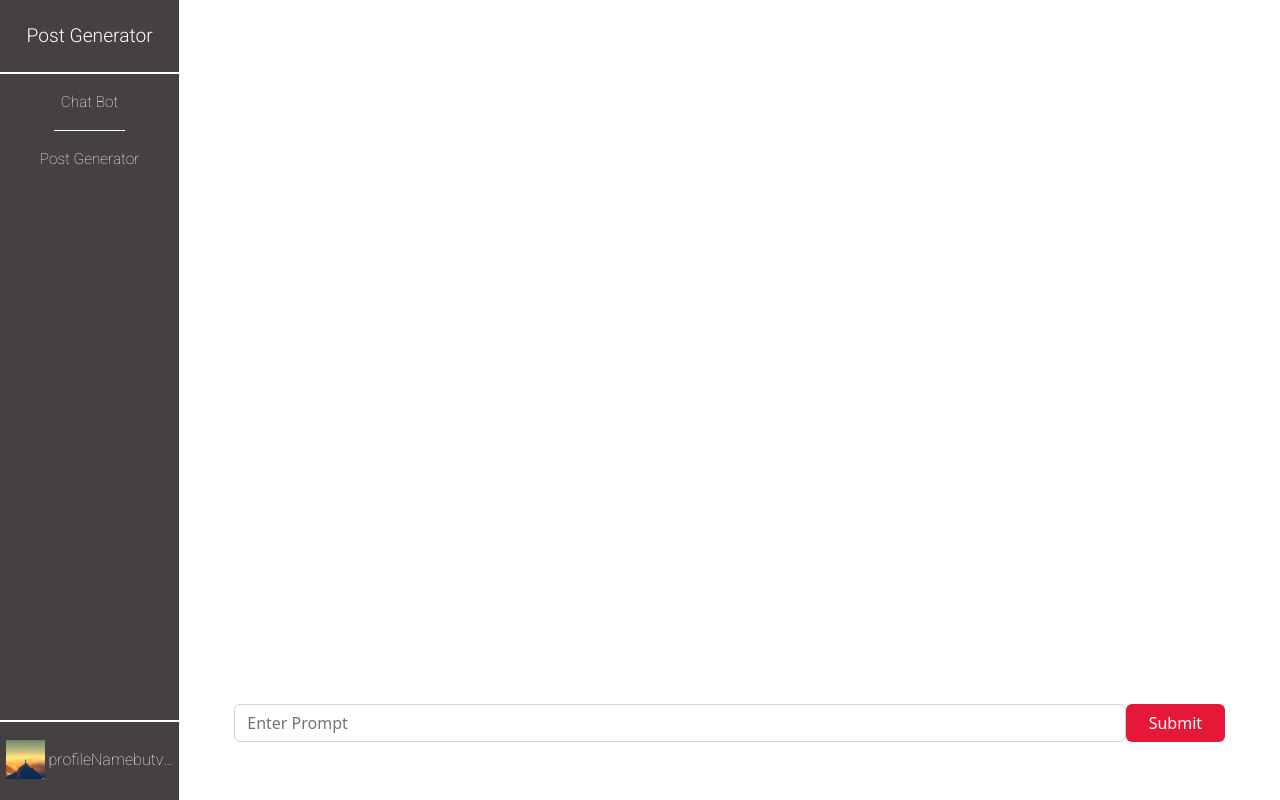
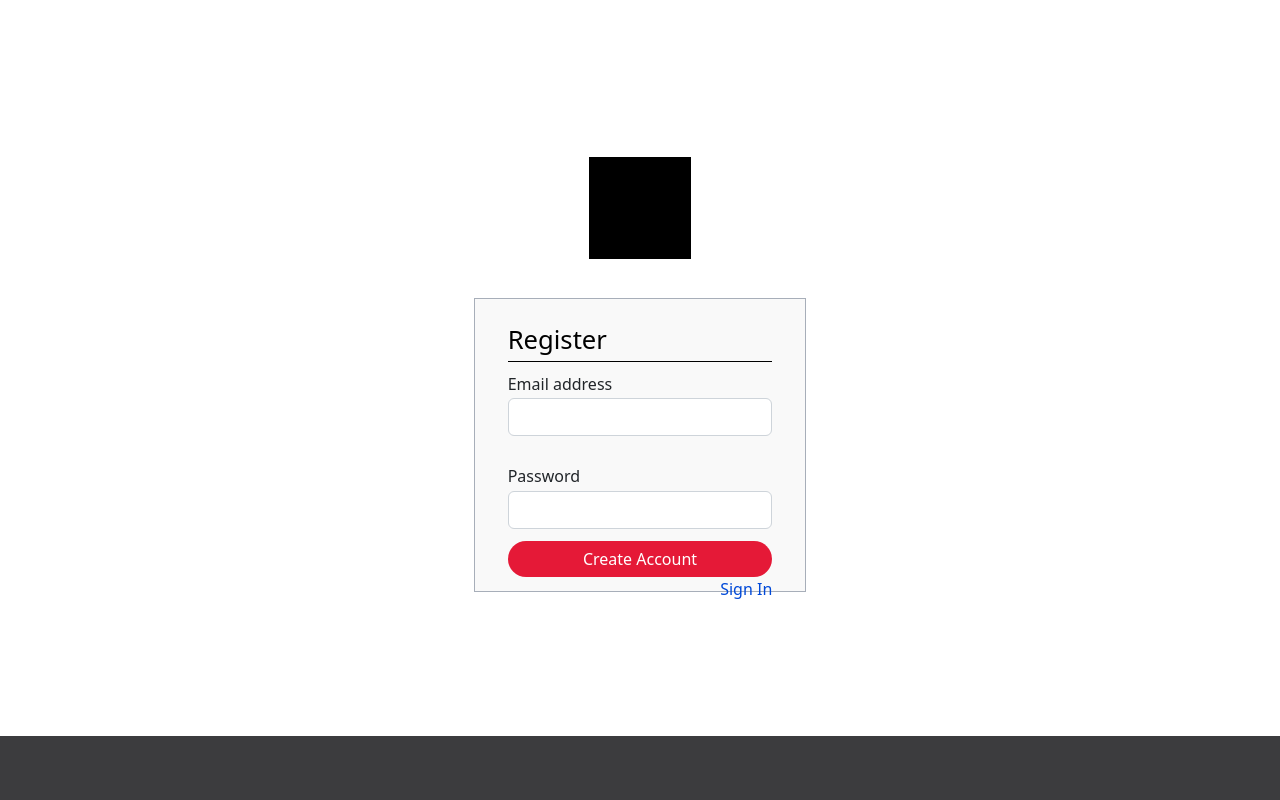
Before and after one commit to ZhengThomas/Quiresoft-AI-project, a React (Create React App) app: page /register in a window 1280 px wide. Built offline with nearby package versions, Linux system fonts and the light colour scheme.

Commit message:
added routing

```diff
--- a/package.json
+++ b/package.json
@@ -20,6 +20,7 @@
     "react": "^18.2.0",
     "react-bootstrap": "^2.7.4",
     "react-dom": "^18.2.0",
+    "react-router-dom": "^6.12.1",
     "react-scripts": "5.0.1",
     "web-vitals": "^2.1.4"
   },
--- a/src/Components/LoginPage.js
+++ b/src/Components/LoginPage.js
@@ -40,7 +40,9 @@
         console.log(res)
 
         if(res.data != false){
-            window.sessionStorage.token = res.data;
+          window.sessionStorage.token = res.data;
+          window.location.href = "/";
+
         }
         else{
             this.setState({failed:true});
--- a/src/index.js
+++ b/src/index.js
@@ -5,8 +5,17 @@
 import {LoginPage} from './Components/LoginPage.js'
 import {RegisterPage} from './Components/RegisterPage.js'
 import reportWebVitals from './reportWebVitals';
+import { BrowserRouter, Routes, Route } from "react-router-dom";
 
 const root = ReactDOM.createRoot(document.getElementById('root'));
 root.render(
-  <App />
+  <div>
+  <BrowserRouter>
+    <Routes>
+      <Route index element={<App />} />
+      <Route path="/login" element={<LoginPage />} />
+      <Route path="/register" element={<RegisterPage />} />
+    </Routes>
+  </BrowserRouter>
+</div>
 );
```
Also changed, not shown: 1 other file (tests, documents, lock files or other folders).
